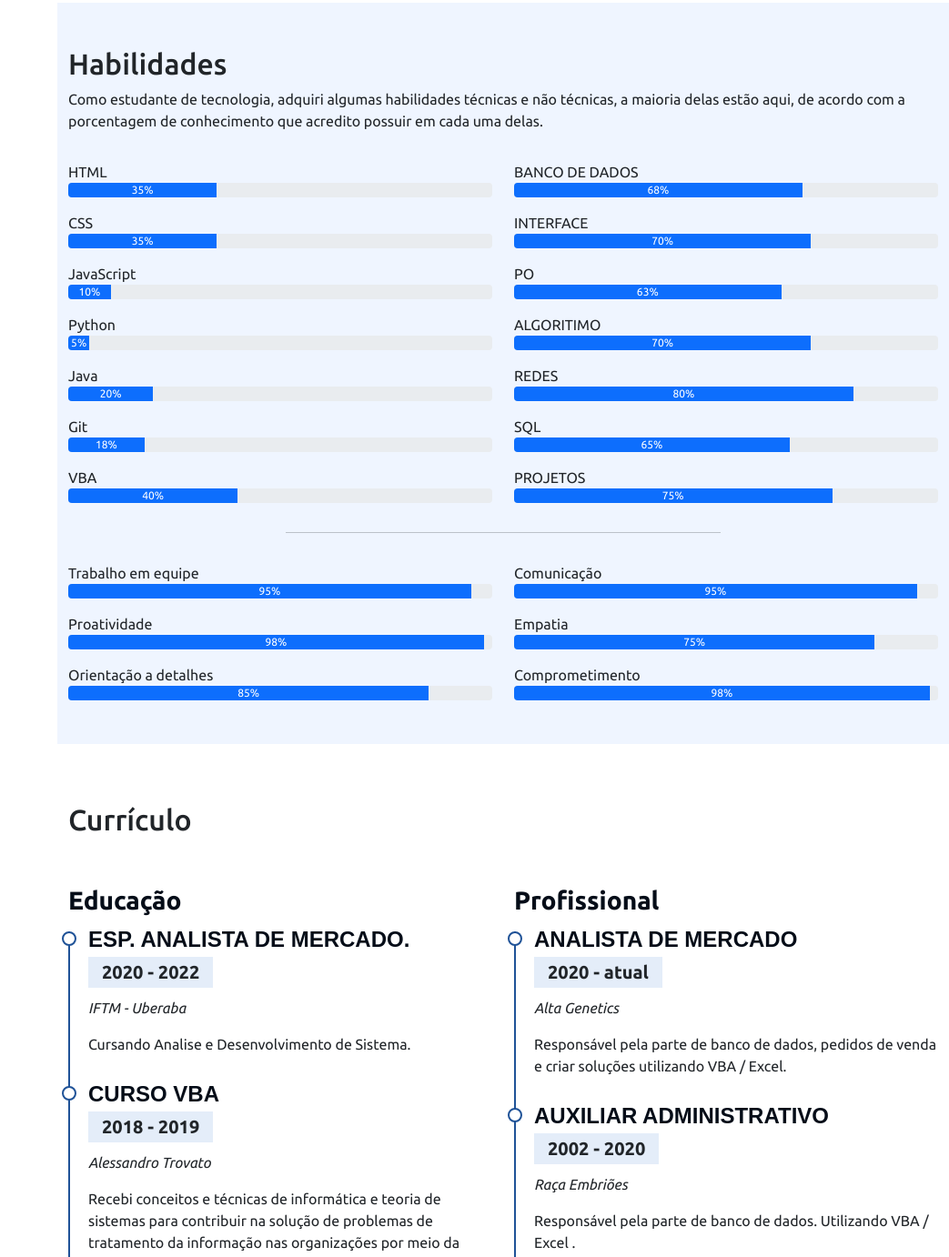
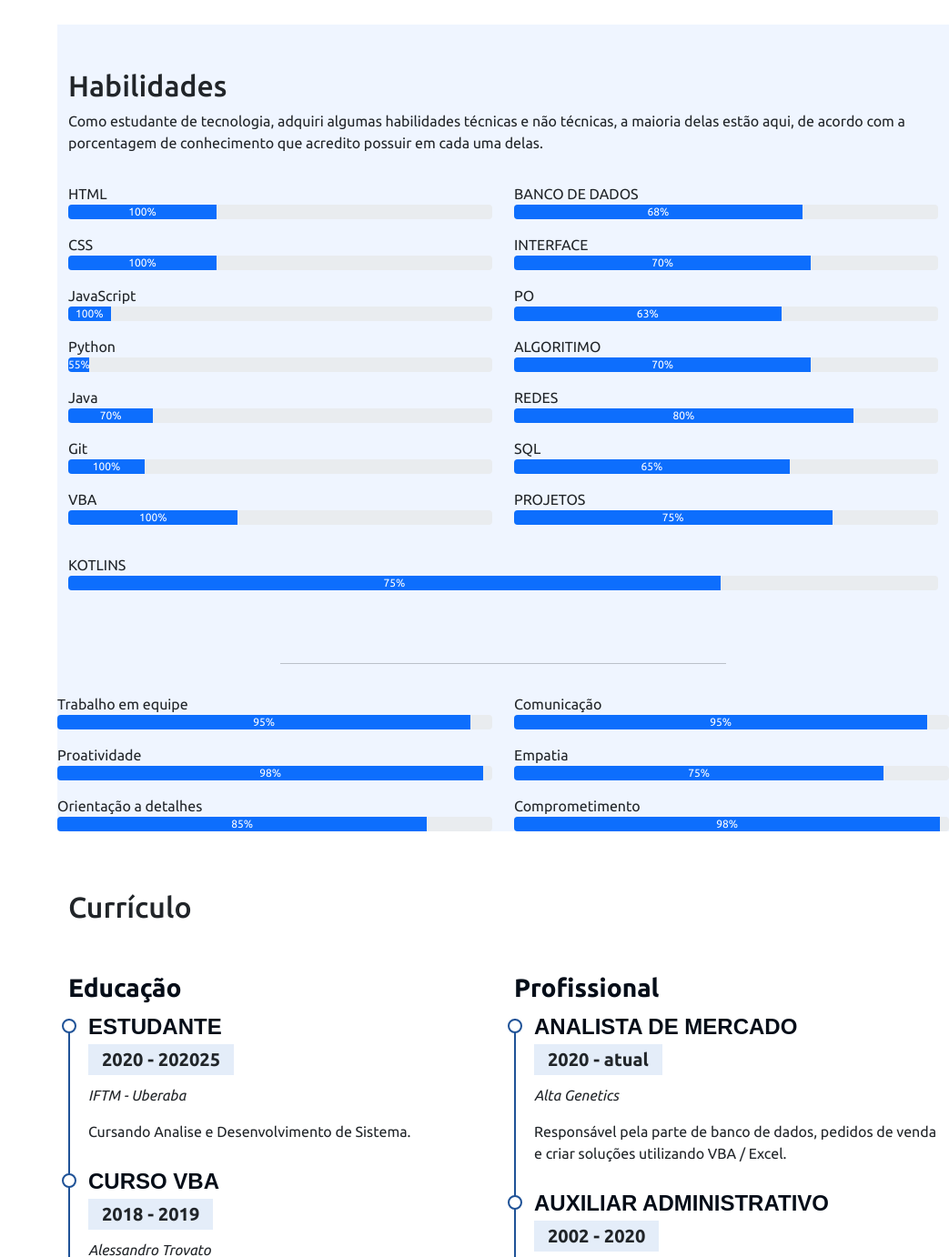
Before and after one commit to WILLOSU/PortifolioA, a plain HTML site: page index.html in a window 1280 px wide. Shown: the part 1536-2918 px from the top of the page at 91% size, without its empty margins (237-1280 px from the left). Drawn offline with nearby package versions, Linux system fonts and the light colour scheme.

Commit message:
ATUALIZADO

```diff
--- a/index.html
+++ b/index.html
@@ -89,8 +89,8 @@
                     <p>Acredito no poder da educação como agente transformador de realidades social e econômica
                        e é em razão disso que estou no curso de Análise e Desenvolvimento de Sistema - IFTM.
                        Busco espaço na área de TI e pretendo realizar uma pós-graduação em Tecnologia e Ciências da Informação.
-                       Atualmente não trabalho na área de TI, mas possuo experiência em desenvolvimento. Amo o que faço e essa é minha vocação!
-                       Ser desenvolvedor é meu desafio e por isso pretendo influenciar e motivar pessoas!</p>
+                       Atualmente estou em transição de carreira, dedicado a explorar novas oportunidades no campo do desenvolvimento de software.Estou empenhado em expandir meu conhecimento e adquirir habilidades sólidas nessa área, enquanto curso um tecnólogo relacionado.
+                       </p>
                 </div>
             </div>
 
@@ -99,7 +99,7 @@
                     <img class="img-fluid shadow" src="img/perfil.jpg" alt="Foto do William" data-anime="left">
                 </div>
                 <div class="col-md-8" data-anime="right">
-                    <h3>Analista de Mercado</h3>
+                    <h3>Estudan</h3>
                     <p>Atualmente não sou atuante em TI, trabalho na Alta Genetics onde sou responsável pela parte comercial,
                        desenvolvendo algumas soluções para controle de estoque usando linguagem de programação VBA e o pacote office.</p>
 
@@ -156,44 +156,44 @@
                         <p class='mt-3 mb-0'>HTML</p>
                         <div class="progress">
                             <div class="progress-bar" role="progressbar" style="width: 35%;" aria-valuenow="35"
-                                data-anime="left" aria-valuemin="0" aria-valuemax="100">35%</div>
+                                data-anime="left" aria-valuemin="0" aria-valuemax="100">100%</div>
                         </div>
                         <p class="mt-3 mb-0">CSS</p>
                         <div class="progress">
                             <div class="progress-bar" data-anime="left" role="progressbar" style="width: 35%;"
-                                aria-valuenow="35" aria-valuemin="0" aria-valuemax="100">35%</div>
+                                aria-valuenow="100" aria-valuemin="0" aria-valuemax="100">100%</div>
                         </div>
                         <p class="mt-3 mb-0">JavaScript</p>
                         <div class="progress">
                             <div class="progress-bar" data-anime="left" role="progressbar" style="width: 10%;"
-                                aria-valuenow="10" aria-valuemin="0" aria-valuemax="100">10%</div>
+                                aria-valuenow="100" aria-valuemin="0" aria-valuemax="100">100%</div>
                         </div>
                         <p class="mt-3 mb-0">Python</p>
                         <div class="progress">
                             <div class="progress-bar" data-anime="left" role="progressbar" style="width: 5%;"
-                                aria-valuenow="5" aria-valuemin="0" aria-valuemax="100">5%</div>
+                                aria-valuenow="55" aria-valuemin="0" aria-valuemax="100">55%</div>
                         </div>
                         <p class="mt-3 mb-0">Java</p>
                         <div class="progress">
                             <div class="progress-bar" data-anime="left" role="progressbar" style="width: 20%;"
-                                aria-valuenow="20" aria-valuemin="0" aria-valuemax="100">20%</div>
+                                aria-valuenow="70" aria-valuemin="0" aria-valuemax="100">70%</div>
                         </div>
                         <p class="mt-3 mb-0">Git</p>
                         <div class="progress">
                             <div class="progress-bar" data-anime="left" role="progressbar" style="width: 18%;"
-                                aria-valuenow="18" aria-valuemin="0" aria-valuemax="100">18%</div>
+                                aria-valuenow="100" aria-valuemin="0" aria-valuemax="100">100%</div>
                         </div>
                         <p class="mt-3 mb-0">VBA</p>
                         <div class="progress mb-3">
                             <div class="progress-bar" data-anime="left" role="progressbar" style="width: 40%;"
-                                aria-valuenow="40" aria-valuemin="0" aria-valuemax="100">40%</div>
+                                aria-valuenow="100" aria-valuemin="0" aria-valuemax="100">100%</div>
                         </div>
                     </div>
                     <div class="col-md-6">
                         <p class="mt-3 mb-0">BANCO DE DADOS</p>
                         <div class="progress">
                             <div class="progress-bar" data-anime="left" role="progressbar" style="width: 68%;"
-                                aria-valuenow="68" aria-valuemin="0" aria-valuemax="100">68%</div>
+                                aria-valuenow="100" aria-valuemin="0" aria-valuemax="100">68%</div>
                         </div>
                         <p class="mt-3 mb-0">INTERFACE</p>
                         <div class="progress">
@@ -226,6 +226,13 @@
                                 aria-valuenow="75" aria-valuemin="0" aria-valuemax="100">75%</div>
                         </div>
                     </div>
+                </div>
+                <p class="mt-3 mb-0">KOTLINS</p>
+                <div class="progress mb-3">
+                    <div class="progress-bar" data-anime="left" role="progressbar" style="width: 75%;"
+                        aria-valuenow="75" aria-valuemin="0" aria-valuemax="100">75%</div>
+                </div>
+            </div>
                 </div>
 
                 <hr class='w-50 me-auto ms-auto'>
@@ -285,8 +292,8 @@
                         <h3 class="cv-title">Educação</h3>
 
                         <div class='cv-item' data-anime="up">
-                            <h4>Esp. Analista de Mercado.</h4>
-                            <h5>2020 - 2022</h5>
+                            <h4>Estudante</h4>
+                            <h5>2020 - 202025</h5>
                             <p><em>IFTM - Uberaba</em></p>
                             <p>Cursando Analise e Desenvolvimento de Sistema.
                                 </p>
```
